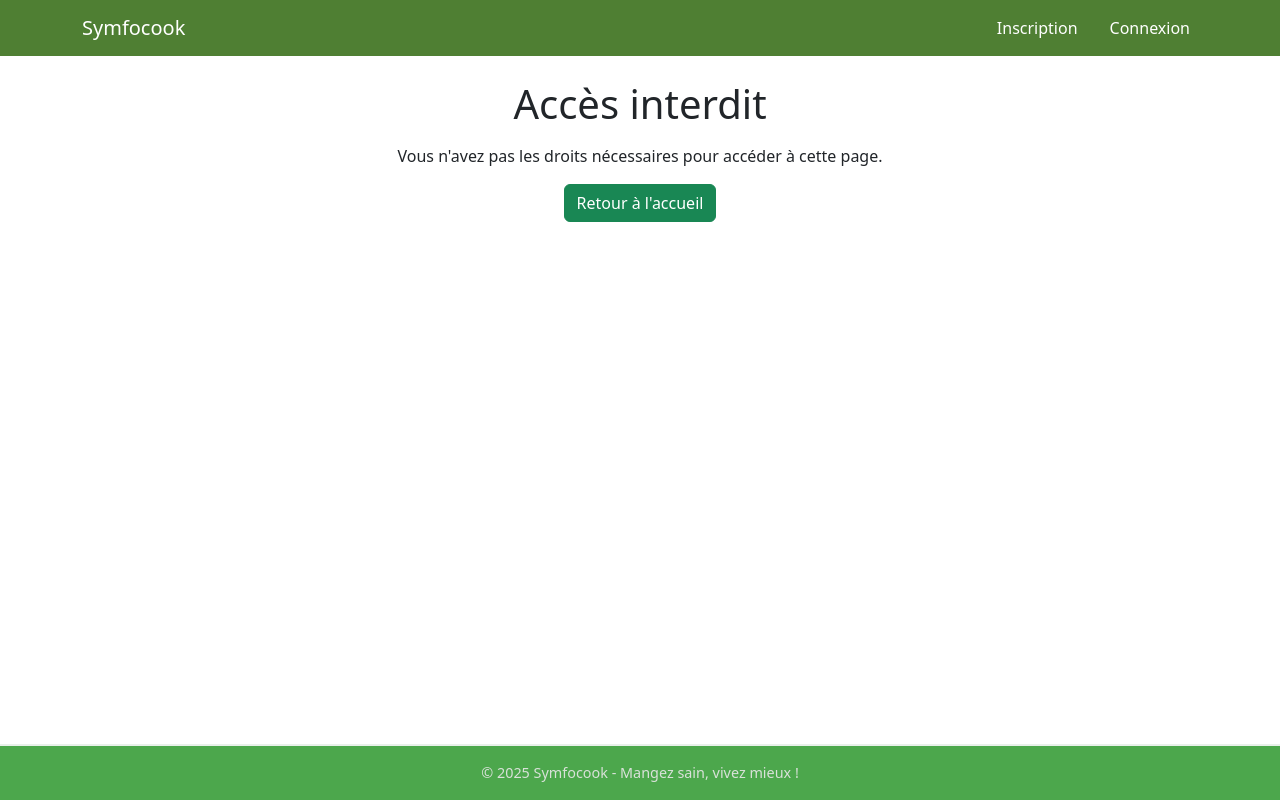
After one commit to lmichallon/symfocook, a Symfony app: template templates/error/access_denied.html.twig in a window 1280 px wide. The commit adds this page. Run offline with Twig, Linux system fonts and the light colour scheme; the template is opened without the code that fills it, so the values that code supplies are empty; some libraries are stand-ins or nearby versions.

Commit message:
Add template for restricted access to BO

```diff
--- a/config/services.yaml
+++ b/config/services.yaml
@@ -22,3 +22,6 @@ services:
 
     # add more service definitions when explicit configuration is needed
     # please note that last definitions always *replace* previous ones
+    App\EventListener\LogoutListener:
+        tags:
+            - { name: 'kernel.event_listener', event: 'Symfony\Component\Security\Http\Event\LogoutEvent', method: 'onLogout' }
--- a/public/css/style.css
+++ b/public/css/style.css
@@ -4,7 +4,7 @@ body {
   margin: 0;
   padding: 0;
   font-family: Arial, sans-serif;
-  background-color: #f8f9fa; /* Couleur douce */
+  background-color: #f8f9fa;
 }
 .content {
   flex: 1;
@@ -127,15 +127,14 @@ a {
   background-color: #218838;
 }
 
-/* Conteneur global des ingrédients */
 .ingredients-container {
   display: flex;
   grid-template-columns: repeat(auto-fill, minmax(200px, 1fr));
-  gap: 20px; /* Espacement entre les colonnes */
+  gap: 20px;
   align-items: start;
 }
 
-/* Champs individuels */
+
 .form-field {
   margin-bottom: 10px;
 }
@@ -160,7 +159,7 @@ a {
   background-color: #1c7532;
 }
 
-/* Styles pour le groupe d'ingrédients */
+
 .ingredient-group {
   background-color: #f8f9fa;
   border: 1px solid #ced4da;
@@ -191,15 +190,14 @@ a {
 }
 
 .custom-button {
-  padding: 10px 20px; /* Padding personnalisé */
-  margin: 0 auto; /* Centrer le bouton */
-  display: inline-block; /* Nécessaire pour centrer avec margin auto */
-  border-radius: 50px; /* Coins arrondis */
+  padding: 10px 20px;
+  margin: 0 auto;
+  display: inline-block;
+  border-radius: 50px;
   background-color: #2d7232;
-  transition: background-color 0.3s ease; /* Animation de la couleur de fond */
+  transition: background-color 0.3s ease;
 }
 
-/* Changement de couleur au survol */
 .custom-button:hover {
-  background-color: #227127; /* Couleur plus foncée au survol */
+  background-color: #227127;
 }
--- a/src/Controller/RecipeController.php
+++ b/src/Controller/RecipeController.php
@@ -18,6 +18,7 @@ public function ecrireRecette(Request $request, EntityManagerInterface $entityMa
 {
     $recipe = new Recipe();
     $form = $this->createForm(RecipeType::class, $recipe);
+
     $form->handleRequest($request);
 
     if ($form->isSubmitted() && $form->isValid()) {
@@ -43,6 +44,8 @@ public function ecrireRecette(Request $request, EntityManagerInterface $entityMa
 
         $entityManager->flush();
 
+        $this->addFlash('success', 'Votre recette a été créée avec succès ! Vous pouvez la gérer depuis votre espace "Mon compte"');
+
         return $this->redirectToRoute('home');
     }
 
--- a/templates/auth/inscription.html.twig
+++ b/templates/auth/inscription.html.twig
@@ -1,8 +1,7 @@
-{# templates/auth/inscription.html.twig #}
 {% extends 'base.html.twig' %}
 
 {% block body %}
-<div class="card m-auto" style="max-width: 500px;">
+<div class="card m-auto" style="max-width: 650px;">
     <div class="card-body background-grey">
         <h2 class="card-title text-center text-success">Inscrivez-vous</h2>
         <p class="text-center text-muted">Rejoignez-nous pour découvrir des recettes vegan délicieuses !</p>
@@ -26,6 +25,8 @@
                 {{ form_widget(form.submit) }}
             </div>
         {{ form_end(form) }}
+        <br>
+        <div class="text-center">Vous avez déjà un compte ? <a href="{{ path('connexion') }}" class="text-decoration-none">Connectez-vous</a></div>
     </div>
 </div>
 {% endblock %}
--- a/templates/base.html.twig
+++ b/templates/base.html.twig
@@ -8,6 +8,12 @@
     <title>{% block title %}Symfocook{% endblock %}</title>
     <link href="{{ asset('css/style.css') }}" rel="stylesheet"/>
     <link href="https://cdn.jsdelivr.net/npm/bootstrap@5.3.1/dist/css/bootstrap.min.css" rel="stylesheet">
+
+    <link rel="icon" type="image/png" href="{{ asset('favicon/favicon-96x96.png') }}" sizes="96x96" />
+    <link rel="icon" type="image/svg+xml" href="{{ asset('favicon/favicon.svg') }}" />
+    <link rel="shortcut icon" href="{{ asset('favicon/favicon.ico') }}" />
+    <link rel="apple-touch-icon" sizes="180x180" href="{{ asset('favicon/apple-touch-icon.png') }}" />
+    <link rel="manifest" href="{{ asset('favicon/site.webmanifest') }}" />
 </head>
 <body class="page-container">
     <header>
@@ -15,17 +21,20 @@
             <div class="container">
                 <a class="navbar-brand" href="{{ path('home') }}">Symfocook</a>
 
-                <div class="collapse navbar-collapse" id="navbarNav">
-                    <ul class="navbar-nav ms-auto">
+                <div class="navbar-collapse" id="navbarNav">
+                    <ul class="navbar-nav ms-auto d-flex gap-3">
                         {% if is_granted('IS_AUTHENTICATED_FULLY') %}
-                            <li class="nav-item mx-3">
+                            <li class="nav-item">
+                                <span class="nav-link">Bonjour {{ app.user.email }}</span>
+                            </li>
+                            <li class="nav-item">
                                 <a class="nav-link" href="{{ path('account') }}">Mon compte</a>
                             </li>
                             <li class="nav-item">
                                 <a class="nav-link" href="{{ path('deconnexion') }}">Se déconnecter</a>
                             </li>
                         {% else %}
-                            <li class="nav-item mx-3">
+                            <li class="nav-item">
                                 <a class="nav-link" href="{{ path('inscription') }}">Inscription</a>
                             </li>
                             <li class="nav-item">
@@ -36,8 +45,15 @@
                 </div>
             </div>
         </nav>
+    </header>
 
-    </header>
+    {% for label, messages in app.flashes %}
+        {% for message in messages %}
+            <div class="alert alert-{{ label }}" role="alert">
+                {{ message }}
+            </div>
+        {% endfor %}
+    {% endfor %}
 
     <div class="content">
         {% block body %}{% endblock %}
--- /dev/null
+++ b/templates/error/access_denied.html.twig
@@ -0,0 +1,13 @@
+{% extends 'base.html.twig' %}
+
+{% block title %}
+    Accès interdit
+{% endblock %}
+
+{% block body %}
+<div class="container mt-1 d-flex flex-column align-items-center">
+    <h1 class="mb-3">Accès interdit</h1>
+    <p class="mb-3">Vous n'avez pas les droits nécessaires pour accéder à cette page.</p>
+    <a href="{{ path('home') }}" class="btn btn-success">Retour à l'accueil</a>
+</div>
+{% endblock %}
```
Also changed, not shown: src/Controller/ErrorController.php (added, +16 -0 lines), src/EventListener/LogoutListener.php (added, +27 -0 lines), templates/auth/connexion.html.twig (+3 -5 lines), public/favicon/apple-touch-icon.png (added), public/favicon/favicon-96x96.png (added), public/favicon/favicon.ico (added), public/favicon/favicon.svg (added), public/favicon/site.webmanifest (added), public/favicon/web-app-manifest-192x192.png (added), public/favicon/web-app-manifest-512x512.png (added), 1 other file.
